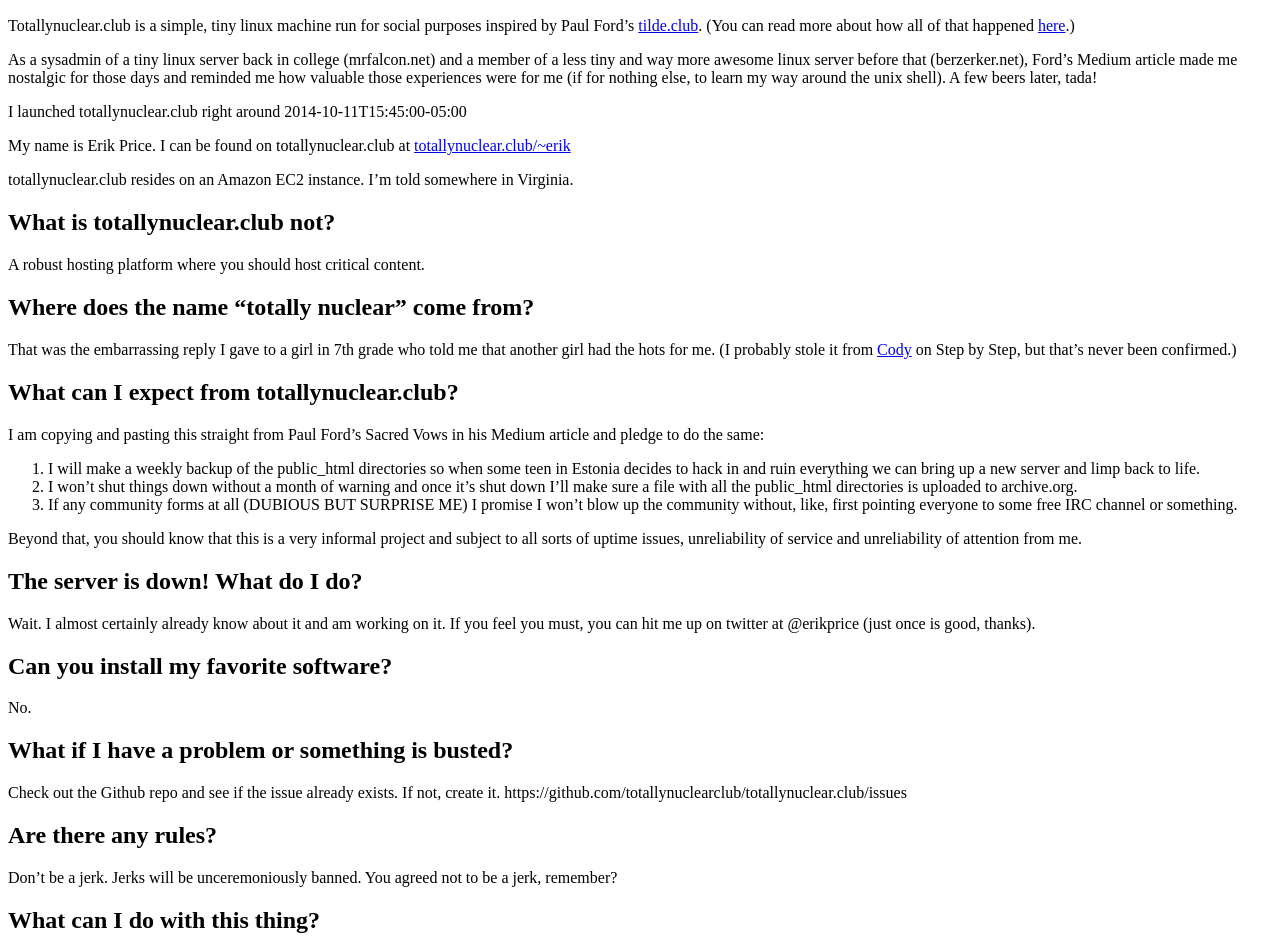
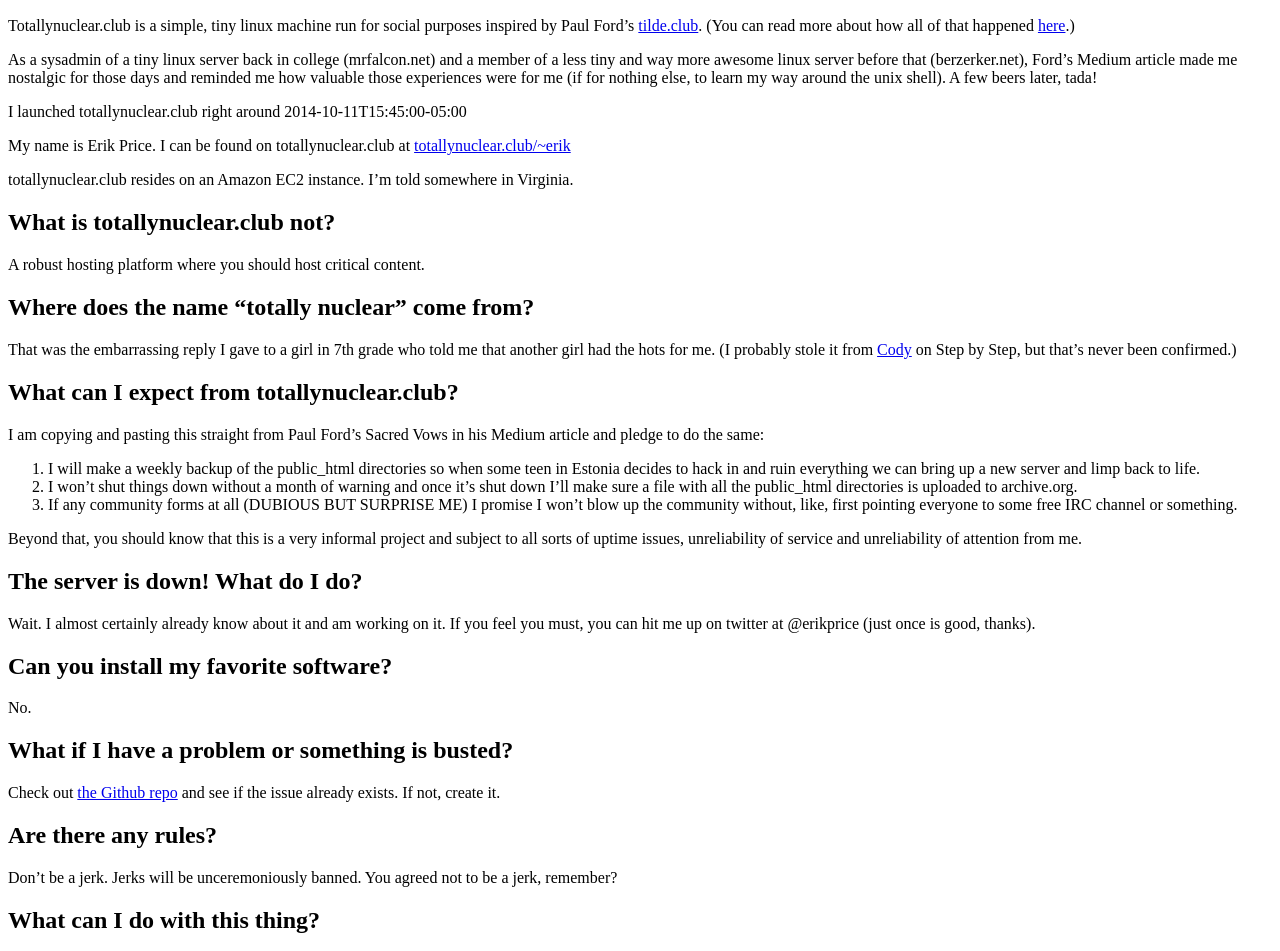
Before and after one commit to totallynuclearclub/faq, a plain HTML site: page index.html in a window 1280 px wide. Shown: the part 96-1047 px from the top of the page. Drawn offline with Linux system fonts and the light colour scheme.

Commit message:
Fixed a link

```diff
--- a/index.html
+++ b/index.html
@@ -54,7 +54,7 @@
 
 <h2>What if I have a problem or something is busted?</h2>
 
-<p>Check out the Github repo and see if the issue already exists. If not, create it. https://github.com/totallynuclearclub/totallynuclear.club/issues</p>
+<p>Check out <a href="https://github.com/totallynuclearclub/totallynuclear.club/issues" target="_blank">the Github repo</a> and see if the issue already exists. If not, create it.</p>
 
 
 <h2>Are there any rules?</h2>
```
